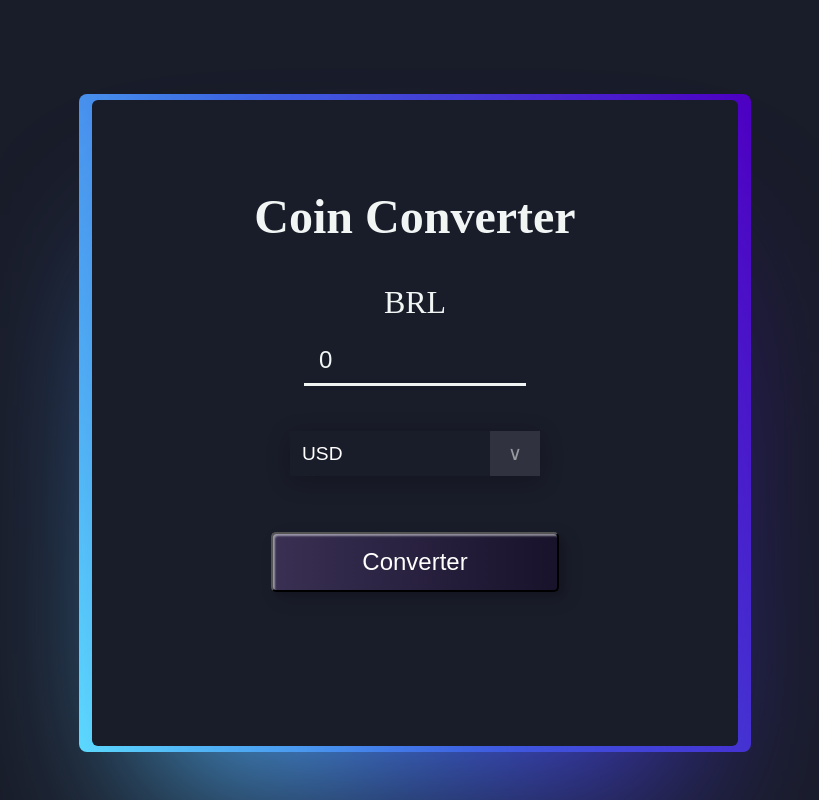
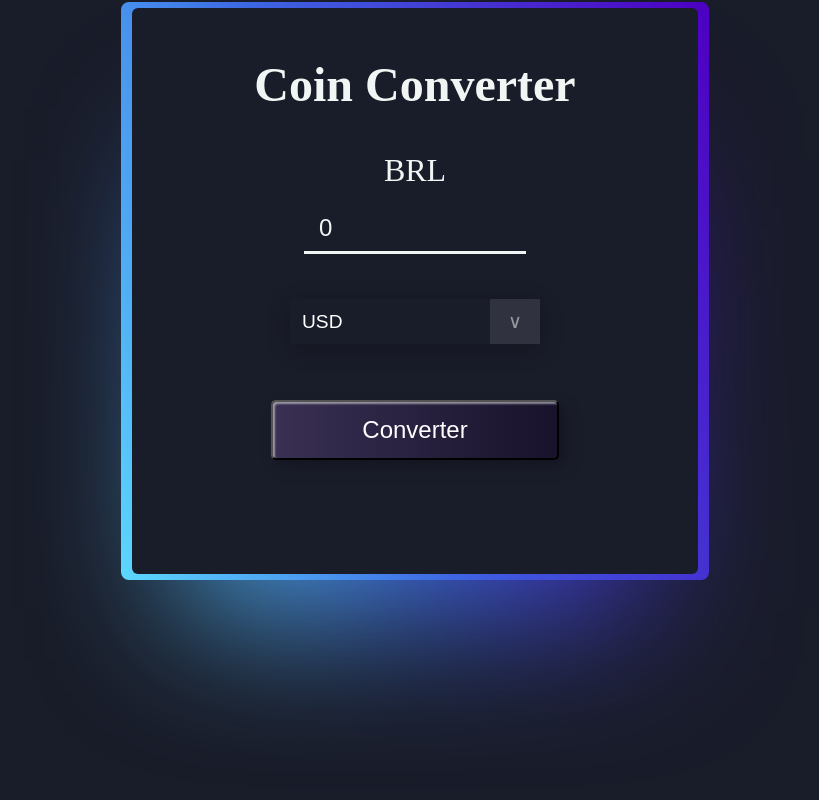
Before and after one commit to arthuhenriq/coin-converter, a React (Vite) app: page / in a window 1280 px wide. Shown: the whole page, without its empty margins (225-1044 px from the left). Built offline with nearby package versions, Linux system fonts and the light colour scheme; no server answers.

Commit message:
Some changes

```diff
--- a/src/styles/style.css
+++ b/src/styles/style.css
@@ -5,7 +5,7 @@
 }
 
 :root {
-  --card-height: 40em;
+  --card-height: 70vh;
   --card-width: calc(var(--card-height));
 }
 
@@ -15,8 +15,6 @@ body {
   max-height: 100vh;
   display: flex;
   justify-content: center;
-
-  margin-top: 100px;
 }
 
 
```
